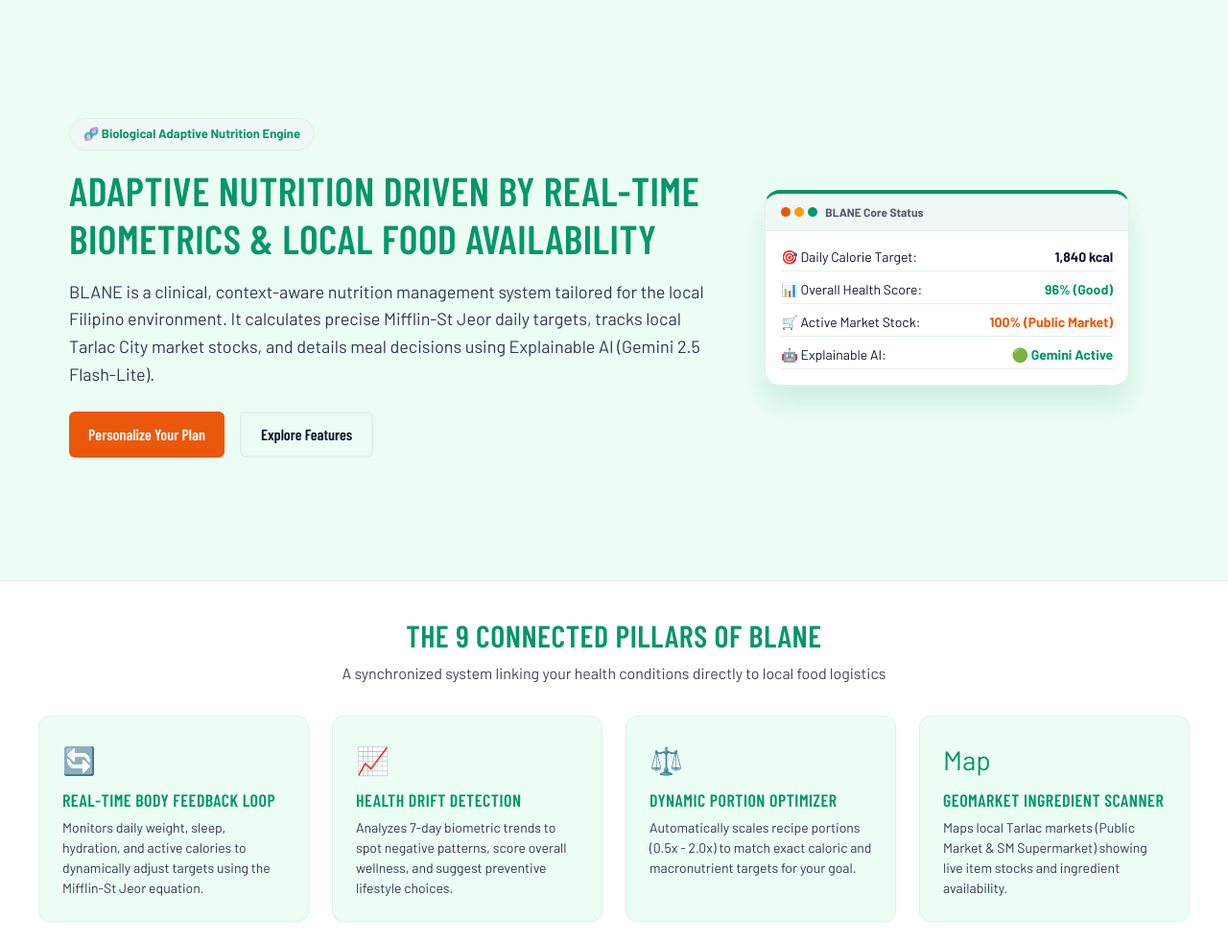
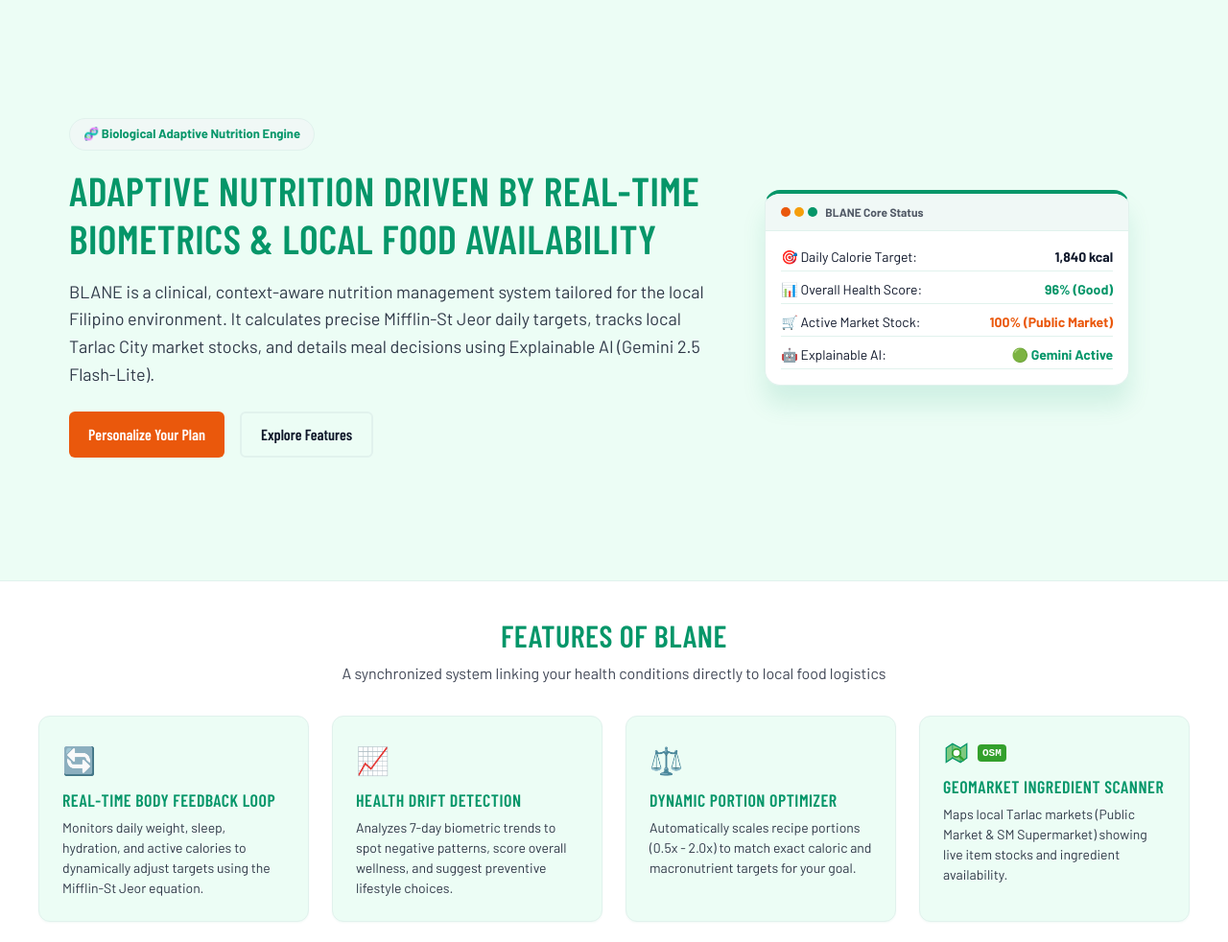
Before and after one commit to jzra1/BLANE, a website built with Vite: page app/index.html in a window 1280 px wide. Shown: the part 74-1056 px from the top of the page at 96% size. Built offline with nearby package versions, Linux system fonts and the light colour scheme.

Commit message:
style: rename feature section title and add custom SVG OpenStreetMap icon

```diff
--- a/app/index.html
+++ b/app/index.html
@@ -53,7 +53,7 @@
 
       <!-- Core Features Grid -->
       <section id="features-section" class="features-grid-section">
-        <h2 class="section-title">The 9 Connected Pillars of BLANE</h2>
+        <h2 class="section-title">Features of Blane</h2>
         <p class="section-subtitle">A synchronized system linking your health conditions directly to local food logistics</p>
 
         <div class="features-container">
@@ -73,7 +73,16 @@
             <p>Automatically scales recipe portions (0.5x - 2.0x) to match exact caloric and macronutrient targets for your goal.</p>
           </div>
           <div class="feature-card">
-            <div class="feat-icon">Map</div>
+            <div class="feat-icon" style="display: flex; align-items: center; gap: 8px;">
+              <svg width="28" height="28" viewBox="0 0 256 256" style="display: inline-block; vertical-align: middle;">
+                <path d="M30 80 L90 40 L166 80 L226 40 L226 176 L166 216 L90 176 L30 216 Z" fill="#7fc97f" stroke="var(--color-primary)" stroke-width="12"/>
+                <path d="M90 40 L90 176" stroke="var(--color-primary)" stroke-width="10" stroke-dasharray="10 8"/>
+                <path d="M166 80 L166 216" stroke="var(--color-primary)" stroke-width="10" stroke-dasharray="10 8"/>
+                <circle cx="128" cy="128" r="38" fill="var(--color-card-bg)" stroke="#33a02c" stroke-width="16"/>
+                <line x1="155" y1="155" x2="195" y2="195" stroke="#33a02c" stroke-width="20" stroke-linecap="round"/>
+              </svg>
+              <span style="font-size: 11px; font-weight: bold; background: #33a02c; color: white; padding: 1px 5px; border-radius: 4px; font-family: monospace;">OSM</span>
+            </div>
             <h3>GeoMarket Ingredient Scanner</h3>
             <p>Maps local Tarlac markets (Public Market & SM Supermarket) showing live item stocks and ingredient availability.</p>
           </div>
```
